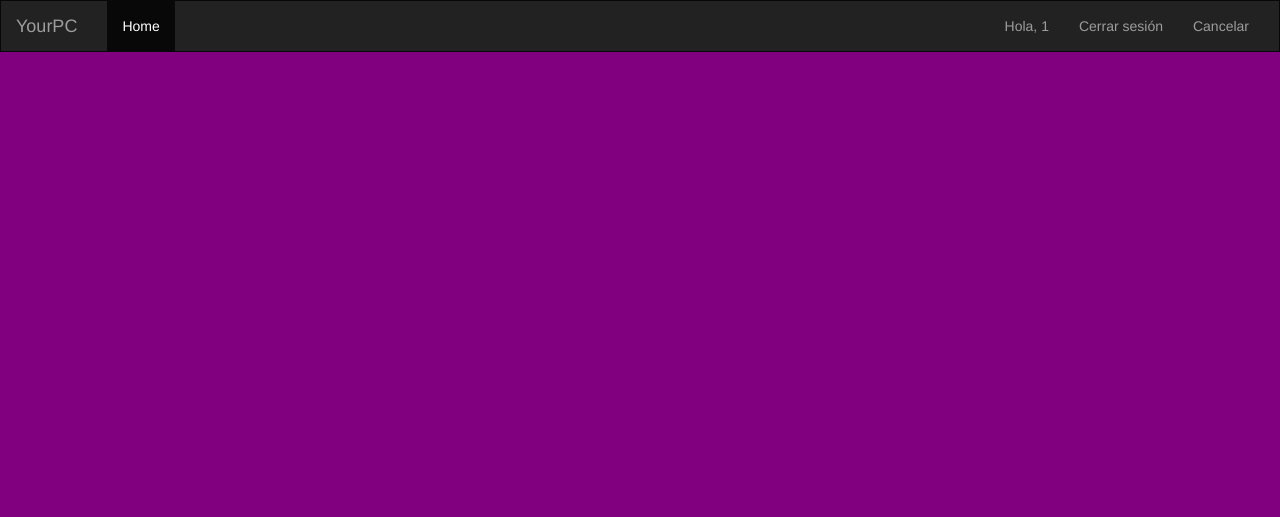
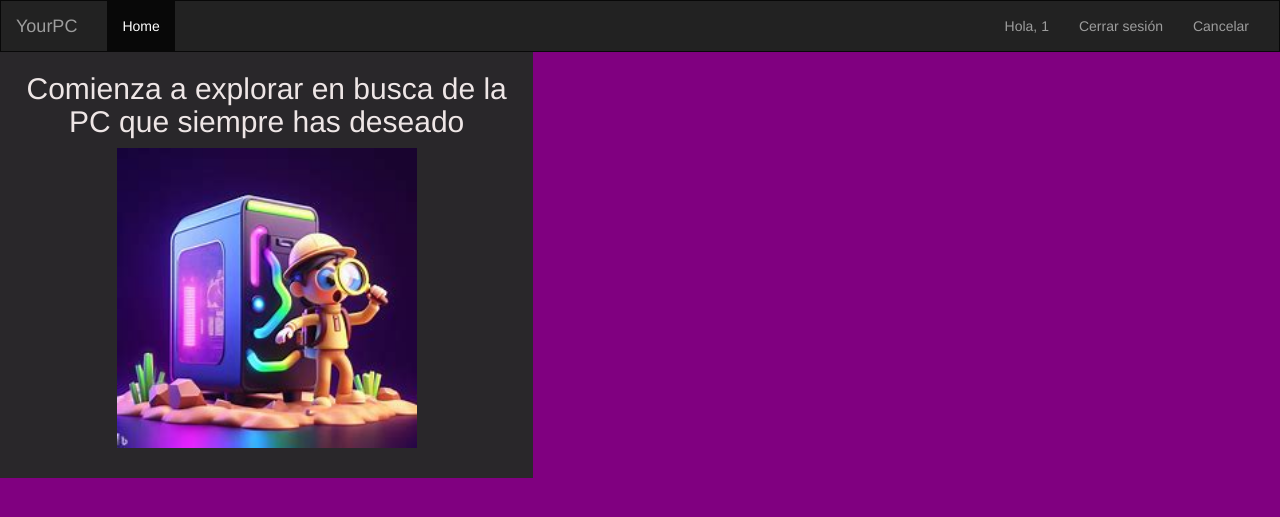
Before and after one commit to EduardoSaavedraQ/YourPC_maintainence, a Flask app: page /searchPCPage in a window 1280 px wide. Shown: the top 517 px of the page. Run offline with Flask 3, Linux system fonts and the light colour scheme; a user stored in the database is signed in; some libraries are stand-ins or nearby versions.

Commit message:
Añadir imagen de explorador

```diff
--- a/templates/searchPC.html
+++ b/templates/searchPC.html
@@ -35,5 +35,15 @@
             </div>
         </div>
     </nav>
+    <div class="container-fluid">
+        <div class="row">
+            <div class="col-lg-5" style="background-color: #29272A; padding-bottom: 30px;">
+                <div style="text-align: center;">
+                    <h2 style="color: #EEE6E6; font-weight: 300;">Comienza a explorar en busca de la PC que siempre has deseado</h2>
+                    <img style="width: 300px;" class="img" src="{{url_for('static',filename='explorerPC.jpeg')}}" alt="Logo YourPC">
+                </div>
+            </div>
+        </div>
+    </div>
 </body>
 </html>
```
Also changed, not shown: static/explorerPC.jpeg (added).
